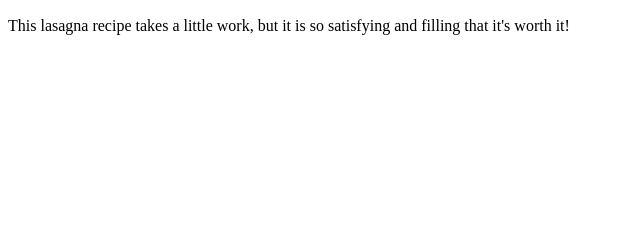
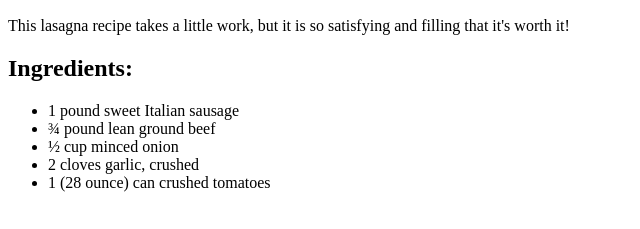
Before and after one commit to Kinlav/odin-recipes, a plain HTML site: page recipes/lasagna.html in a window 1280 px wide. Shown: the part 483-712 px from the top of the page, without its empty margins (0-640 px from the left). Drawn offline with Linux system fonts and the light colour scheme.

Commit message:
Add unordered list of ingredients and h2

```diff
--- a/recipes/lasagna.html
+++ b/recipes/lasagna.html
@@ -10,5 +10,13 @@
     <h1>World's Best Lasagna</h1>
     <img src="../images/lasagna_image_2.jpg" alt="lasagna image" width="360" height="400">
     <p>This lasagna recipe takes a little work, but it is so satisfying and filling that it's worth it!</p>
+    <h2>Ingredients:</h2>
+    <ul>
+        <li>1 pound sweet Italian sausage</li>
+        <li>¾ pound lean ground beef</li>
+        <li>½ cup minced onion</li>
+        <li>2 cloves garlic, crushed</li>
+        <li>1 (28 ounce) can crushed tomatoes</li>
+    </ul>
 </body>
 </html>
```
Also changed, not shown: 1 other file.
